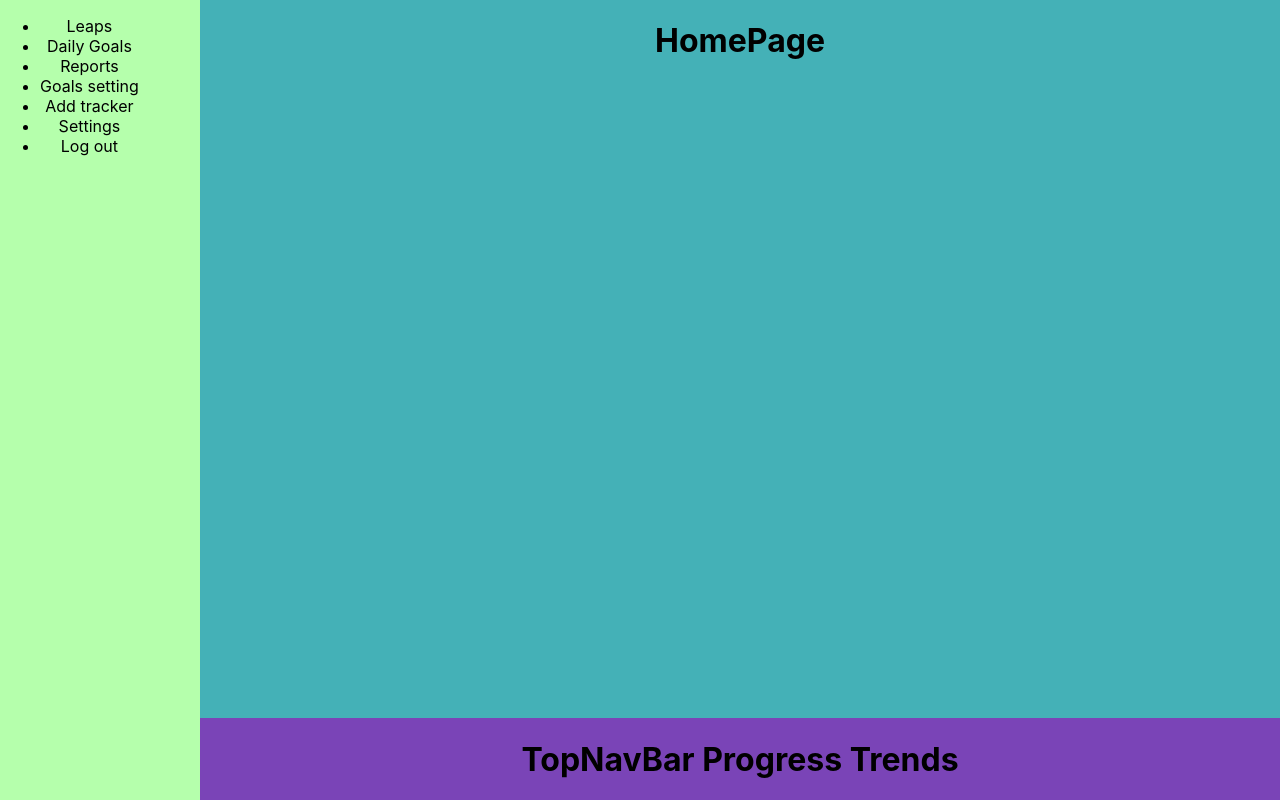
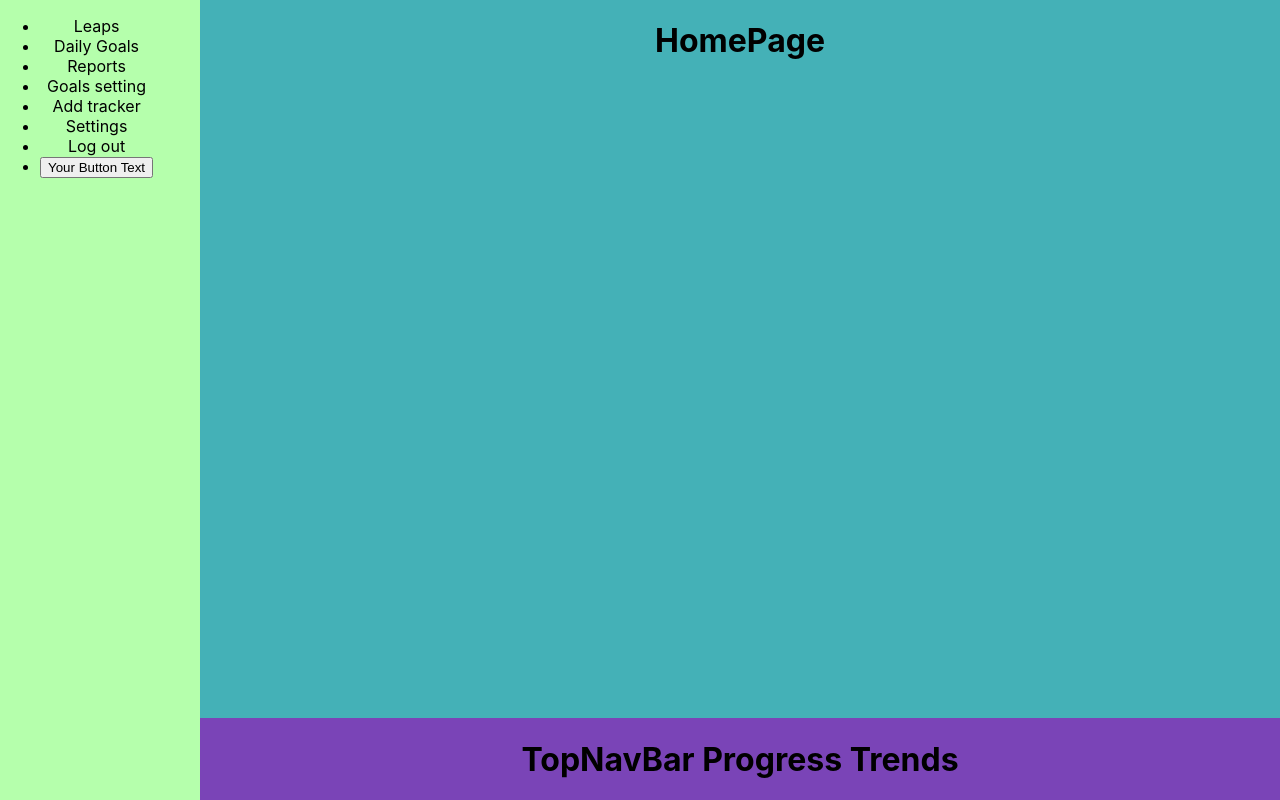
Before and after one commit to ElenaSeroka/leaps, a React (Create React App) app: page / in a window 1280 px wide. Built offline with nearby package versions, Linux system fonts and the light colour scheme.

Commit message:
added button

```diff
--- a/src/Layouts/Dashboard/dashboard.tsx
+++ b/src/Layouts/Dashboard/dashboard.tsx
@@ -14,6 +14,11 @@ const DashBoard: React.FC = () => {
                 <li>Add tracker</li>
                 <li>Settings</li>
                 <li>Log out</li>
+                <li>
+                    <button onClick={() => { /* Handle button click here */ }}>
+                        Your Button Text
+                    </button>
+                </li>
             </ul>
         </nav>
     );
```
